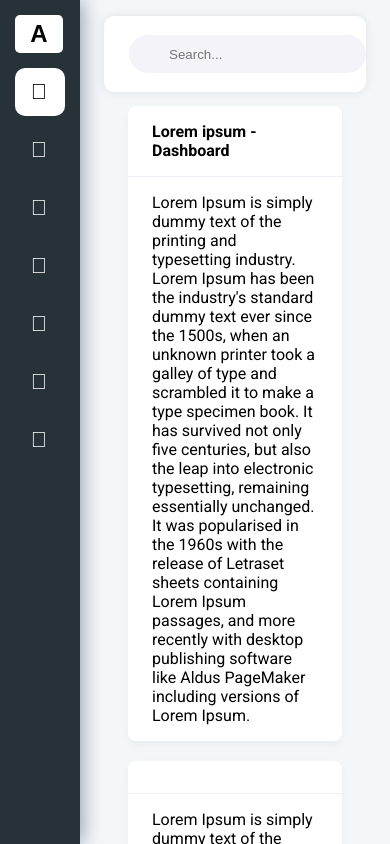
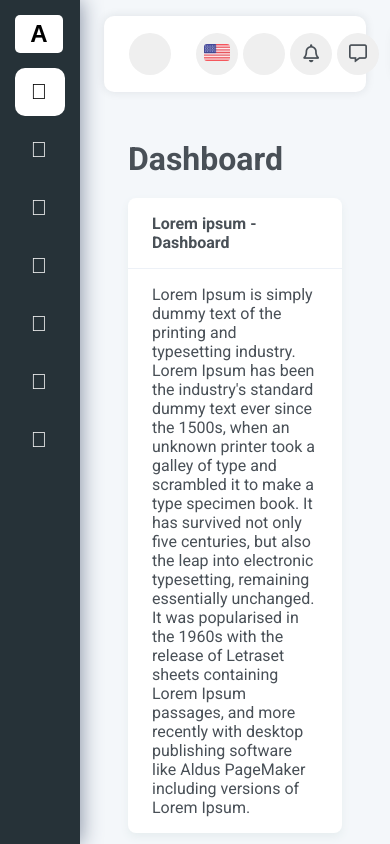
Before and after one commit to mbadrulamin/boilerplate-Angular, an Angular app: page /dashboard in a window 390 px wide. Shown: the top 844 px of the page. Built offline with nearby package versions, Linux system fonts and the light colour scheme; some icons are missing.

Commit message:
complete search bar including for small screen

```diff
--- a/package.json
+++ b/package.json
@@ -11,6 +11,7 @@
   "private": true,
   "dependencies": {
     "@angular/animations": "^17.2.0",
+    "@angular/cdk": "^17.3.1",
     "@angular/common": "^17.2.0",
     "@angular/compiler": "^17.2.0",
     "@angular/core": "^17.2.0",
--- a/src/app/body/body.component.scss
+++ b/src/app/body/body.component.scss
@@ -1,6 +1,7 @@
 .body {
   width: calc(100% - 5rem);
-  height: 100vh;
+  // height: 100vh;
+  margin-top: 5.75rem;
   margin-left: 5rem;
   z-index: 0;
   position: relative;
--- a/src/app/dashboard/dashboard.component.scss
+++ b/src/app/dashboard/dashboard.component.scss
@@ -0,0 +1,3 @@
+h1 {
+  color: #495057;
+}
--- a/src/app/header/header.component.html
+++ b/src/app/header/header.component.html
@@ -2,11 +2,19 @@
   <div class="head-content">
     <div class="head-content-left">
       <div class="search-container">
-        <div class="normal-search">
+        <div *ngIf="!canShowSearchAsOverlay" class="normal-search">
           <input type="search"
               class="search"
               placeholder="Search...">
           <i class="far fa-search search-icon"></i>
+        </div>
+        <div *ngIf="canShowSearchAsOverlay">
+          <button
+            [cdkMenuTriggerFor]="searchOverlay"
+            class="search-menu-btn ripple"
+          >
+            <i class="far fa-search search-icon"></i>
+          </button>
         </div>
       </div>
     </div>
@@ -43,3 +51,12 @@
 
   </div>
 </div>
+
+<ng-template #searchOverlay>
+  <div class="overlay overlay-search overlay-fall" cdkMenu>
+    <input type="search" class="search" placeholder="Search...">
+    <button class="search-btn">
+      <i class="far fa-search search-icon"></i>
+    </button>
+  </div>
+</ng-template>
--- a/src/app/header/header.component.scss
+++ b/src/app/header/header.component.scss
@@ -42,6 +42,23 @@
             left: 0.813rem;
             top: 0;
             color: #74788d;
+          }
+        }
+
+        .search-menu-btn {
+          font-size: 18px;
+          height: 42px;
+          width: 42px;
+          cursor: pointer;
+          border: 1px solid transparent;
+          border-radius: 50%;
+          outline: 0;
+        }
+
+        .search-menu-btn:hover,
+        .search-menu-btn:focus {
+          .search-icon {
+            color: #699dfa;
           }
         }
       }
@@ -137,3 +154,50 @@
     box-shadow: 0 0 0 13px rgba(17, 64, 126, 0);
   }
 }
+
+@keyframes fall {
+  0% {
+    transform: scaleY(0);
+  }
+  100% {
+    transform: scaleY(1);
+  }
+}
+
+.overlay {
+  background: #fff;
+  margin-top: 10px;
+  box-shadow: 0 1rem 3rem rgb(0 0 0 / 18%);
+  border-radius: 0.25rem;
+}
+
+.overlay-fall {
+  animation: fall 300ms ease-in-out forwards;
+  transform-origin: top center;
+}
+
+.overlay-search {
+  padding: 1rem;
+  display: flex;
+
+  .search {
+    padding: 0.47rem 0.75rem;
+    font-size: 0.8125rem;
+    font-weight: 400;
+    line-height: 1.5;
+    color: #495057;
+    background-color: #fff;
+    background-clip: padding-box;
+    border: 1px solid #ced4da;
+    border-radius: 0.25rem;
+  }
+
+  .search-btn {
+    color: #fff;
+    background-color: #699dfa;
+    cursor: pointer;
+    border: 1px solid transparent;
+    padding: 0.47rem 0.75rem;
+    border-radius: 0.25rem;
+  }
+}
--- a/src/app/header/header.component.ts
+++ b/src/app/header/header.component.ts
@@ -1,4 +1,4 @@
-import { Component, Input, OnInit } from '@angular/core';
+import { Component, HostListener, Input, OnInit } from '@angular/core';
 
 @Component({
   selector: 'app-header',
@@ -10,10 +10,17 @@
   @Input() collapsed = false;
   @Input() screenWidth = 0;
 
+  canShowSearchAsOverlay = false;
+
   constructor() {}
 
+  @HostListener('window:resize', ['$event'])
+  onResize(event: any){
+    this.checkCanShowSearchAsOverlay(window.innerWidth);
+  }
+
   ngOnInit(): void {
-
+    this.checkCanShowSearchAsOverlay(window.innerWidth);
   }
 
   getHeadClass() : string {
@@ -27,4 +34,13 @@
     return styleClass;
   }
 
+  checkCanShowSearchAsOverlay(innerWidth: number): void {
+    if (innerWidth < 845) {
+      this.canShowSearchAsOverlay = true;
+    }
+    else {
+      this.canShowSearchAsOverlay = false;
+    }
+  }
+
 }
--- a/src/styles.scss
+++ b/src/styles.scss
@@ -1,5 +1,6 @@
 /* You can add global styles to this file, and also import other style files */
 @import url('https://fonts.googleapis.com/css2?family=Roboto:wght@300;400;500;700;900&display=swap');
+@import '@angular/cdk/overlay-prebuilt.css';
 
 * {
     margin: 0;
@@ -10,6 +11,7 @@
 body {
     position: relative;
     font-family: 'Roboto', sans-serif;
+    background: #f4f7fa;
 }
 
 .card {
@@ -19,6 +21,7 @@
   background-color: #fff;
   margin: 1.25rem 0 1.25rem 0;
   box-shadow: 0 .25rem .5rem #e6edef;
+  color: #495057;
 
   .card-head {
     padding: 1rem 1.5rem;
```
Also changed, not shown: src/app/app.module.ts (+6 -1 lines), 1 other file (tests, documents, lock files or other folders).
